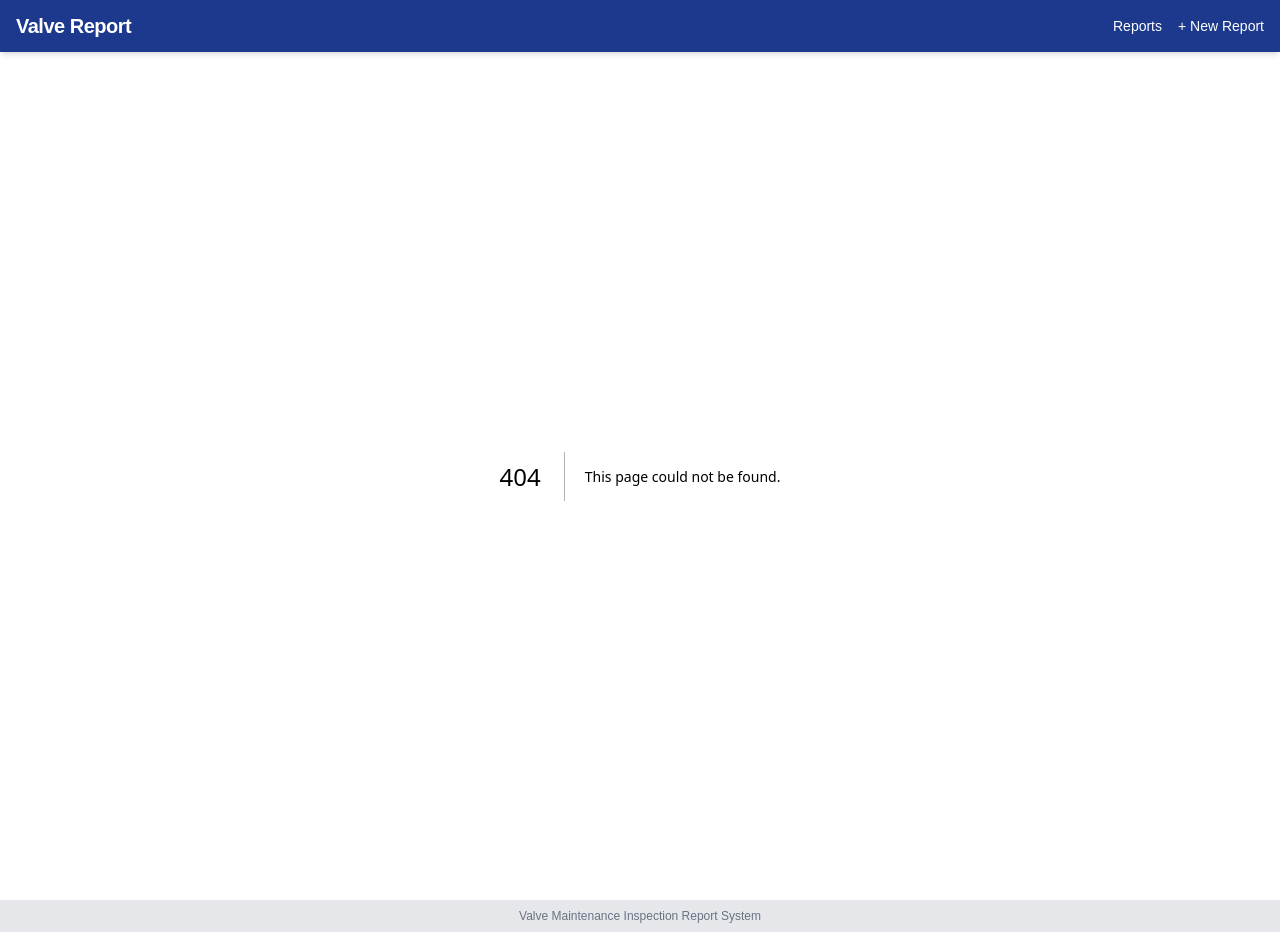
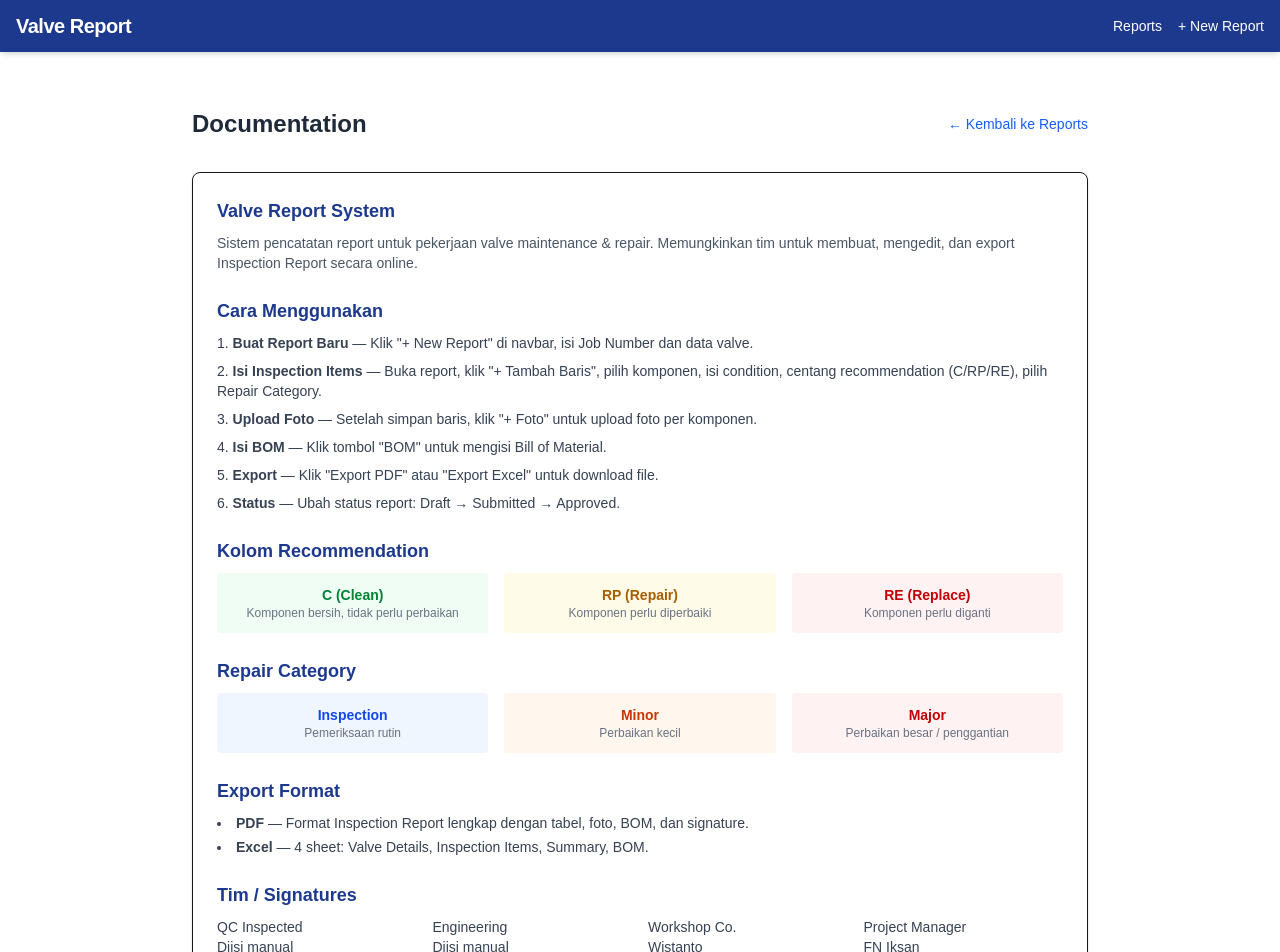
Before and after one commit to iksanfn1094/valve-report, a Next.js app: page /docs in a window 1280 px wide. Before the commit this address had no page. Shown: the top 952 px of the page. Built offline with nearby package versions, Linux system fonts and the light colour scheme.

Commit message:
fix: Inspection Report title, add Documentation page + button

```diff
--- /dev/null
+++ b/app/docs/page.tsx
@@ -0,0 +1,90 @@
+import Link from 'next/link'
+
+export default function DocsPage() {
+  return (
+    <div className="max-w-4xl mx-auto py-8 space-y-8">
+      <div className="flex items-center justify-between">
+        <h1 className="text-2xl font-bold text-gray-800">Documentation</h1>
+        <Link href="/reports" className="text-blue-600 hover:underline text-sm">
+          &larr; Kembali ke Reports
+        </Link>
+      </div>
+
+      <div className="bg-white rounded-lg shadow border p-6 space-y-6">
+        <section>
+          <h2 className="text-lg font-bold text-blue-900 mb-2">Valve Report System</h2>
+          <p className="text-gray-600 text-sm">
+            Sistem pencatatan report untuk pekerjaan valve maintenance &amp; repair.
+            Memungkinkan tim untuk membuat, mengedit, dan export Inspection Report secara online.
+          </p>
+        </section>
+
+        <section>
+          <h2 className="text-lg font-bold text-blue-900 mb-2">Cara Menggunakan</h2>
+          <ol className="list-decimal list-inside space-y-2 text-sm text-gray-700">
+            <li><strong>Buat Report Baru</strong> &mdash; Klik &quot;+ New Report&quot; di navbar, isi Job Number dan data valve.</li>
+            <li><strong>Isi Inspection Items</strong> &mdash; Buka report, klik &quot;+ Tambah Baris&quot;, pilih komponen, isi condition, centang recommendation (C/RP/RE), pilih Repair Category.</li>
+            <li><strong>Upload Foto</strong> &mdash; Setelah simpan baris, klik &quot;+ Foto&quot; untuk upload foto per komponen.</li>
+            <li><strong>Isi BOM</strong> &mdash; Klik tombol &quot;BOM&quot; untuk mengisi Bill of Material.</li>
+            <li><strong>Export</strong> &mdash; Klik &quot;Export PDF&quot; atau &quot;Export Excel&quot; untuk download file.</li>
+            <li><strong>Status</strong> &mdash; Ubah status report: Draft &rarr; Submitted &rarr; Approved.</li>
+          </ol>
+        </section>
+
+        <section>
+          <h2 className="text-lg font-bold text-blue-900 mb-2">Kolom Recommendation</h2>
+          <div className="grid grid-cols-3 gap-4 text-sm">
+            <div className="bg-green-50 rounded p-3 text-center">
+              <div className="font-bold text-green-700">C (Clean)</div>
+              <div className="text-gray-500 text-xs">Komponen bersih, tidak perlu perbaikan</div>
+            </div>
+            <div className="bg-yellow-50 rounded p-3 text-center">
+              <div className="font-bold text-yellow-700">RP (Repair)</div>
+              <div className="text-gray-500 text-xs">Komponen perlu diperbaiki</div>
+            </div>
+            <div className="bg-red-50 rounded p-3 text-center">
+              <div className="font-bold text-red-700">RE (Replace)</div>
+              <div className="text-gray-500 text-xs">Komponen perlu diganti</div>
+            </div>
+          </div>
+        </section>
+
+        <section>
+          <h2 className="text-lg font-bold text-blue-900 mb-2">Repair Category</h2>
+          <div className="grid grid-cols-3 gap-4 text-sm">
+            <div className="bg-blue-50 rounded p-3 text-center">
+              <div className="font-bold text-blue-700">Inspection</div>
+              <div className="text-gray-500 text-xs">Pemeriksaan rutin</div>
+            </div>
+            <div className="bg-orange-50 rounded p-3 text-center">
+              <div className="font-bold text-orange-700">Minor</div>
+              <div className="text-gray-500 text-xs">Perbaikan kecil</div>
+            </div>
+            <div className="bg-red-50 rounded p-3 text-center">
+              <div className="font-bold text-red-700">Major</div>
+              <div className="text-gray-500 text-xs">Perbaikan besar / penggantian</div>
+            </div>
+          </div>
+        </section>
+
+        <section>
+          <h2 className="text-lg font-bold text-blue-900 mb-2">Export Format</h2>
+          <ul className="list-disc list-inside space-y-1 text-sm text-gray-700">
+            <li><strong>PDF</strong> &mdash; Format Inspection Report lengkap dengan tabel, foto, BOM, dan signature.</li>
+            <li><strong>Excel</strong> &mdash; 4 sheet: Valve Details, Inspection Items, Summary, BOM.</li>
+          </ul>
+        </section>
+
+        <section>
+          <h2 className="text-lg font-bold text-blue-900 mb-2">Tim / Signatures</h2>
+          <div className="grid grid-cols-2 md:grid-cols-4 gap-4 text-sm text-gray-700">
+            <div><span className="font-medium">QC Inspected</span><br/>Diisi manual</div>
+            <div><span className="font-medium">Engineering</span><br/>Diisi manual</div>
+            <div><span className="font-medium">Workshop Co.</span><br/>Wistanto</div>
+            <div><span className="font-medium">Project Manager</span><br/>FN Iksan</div>
+          </div>
+        </section>
+      </div>
+    </div>
+  )
+}
--- a/app/reports/[id]/page.tsx
+++ b/app/reports/[id]/page.tsx
@@ -316,7 +316,7 @@ export default function ReportDetail({ params }: { params: Promise<{ id: string
       {/* Header Info */}
       <div className="bg-white rounded-lg shadow border p-4">
         <div className="flex items-center justify-between mb-3">
-          <h2 className="text-lg font-bold text-gray-800">Report: {report.job_number}</h2>
+          <h2 className="text-lg font-bold text-gray-800">Inspection Report: {report.job_number}</h2>
           <div className="flex gap-2">
             <button
               onClick={() => {
@@ -343,6 +343,9 @@ export default function ReportDetail({ params }: { params: Promise<{ id: string
             </button>
             <Link href={`/reports/${id}/bom`} className="bg-purple-600 text-white px-3 py-1 rounded text-sm hover:bg-purple-700 transition">
               BOM
+            </Link>
+            <Link href="/docs" className="bg-teal-600 text-white px-3 py-1 rounded text-sm hover:bg-teal-700 transition">
+              Documentation
             </Link>
             <button
               onClick={() => setShowHeader(!showHeader)}
```
